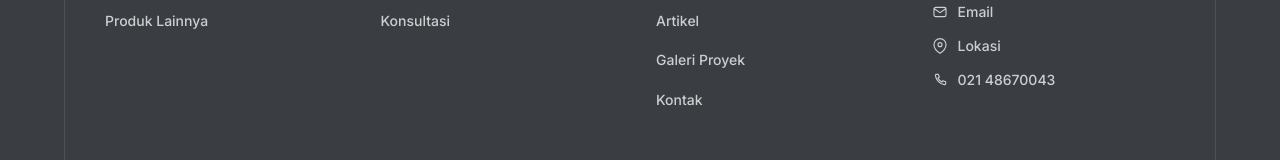
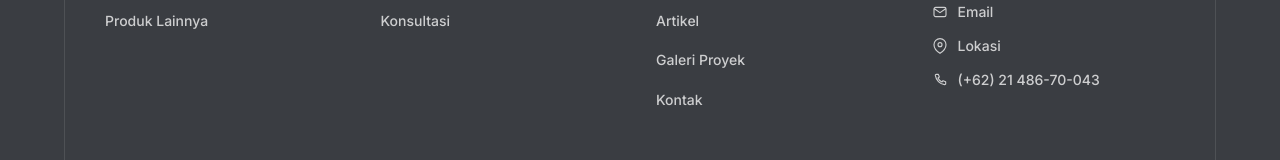
Before and after one commit to dedehudianto12/bbs-frontend, a Nuxt app: page /jasa in a window 1280 px wide. Shown: the part 4174-4334 px from the top of the page. Built offline with nearby package versions, Linux system fonts and the light colour scheme; no server answers.

Commit message:
fix: fix telp. number format

```diff
--- a/data/contact.ts
+++ b/data/contact.ts
@@ -23,7 +23,7 @@ export const contactInfo = {
   // above: `telepon` is what a reader sees, `teleponTel` is what a phone dials.
   // Deriving the second from the first at runtime means one stray space in the
   // display string silently breaks the dial.
-  telepon: '021 48670043',
+  telepon: '(+62) 21 486-70-043',
   teleponTel: '+622148670043',
 
   email: 'bbsconveyor@yahoo.com',
```
